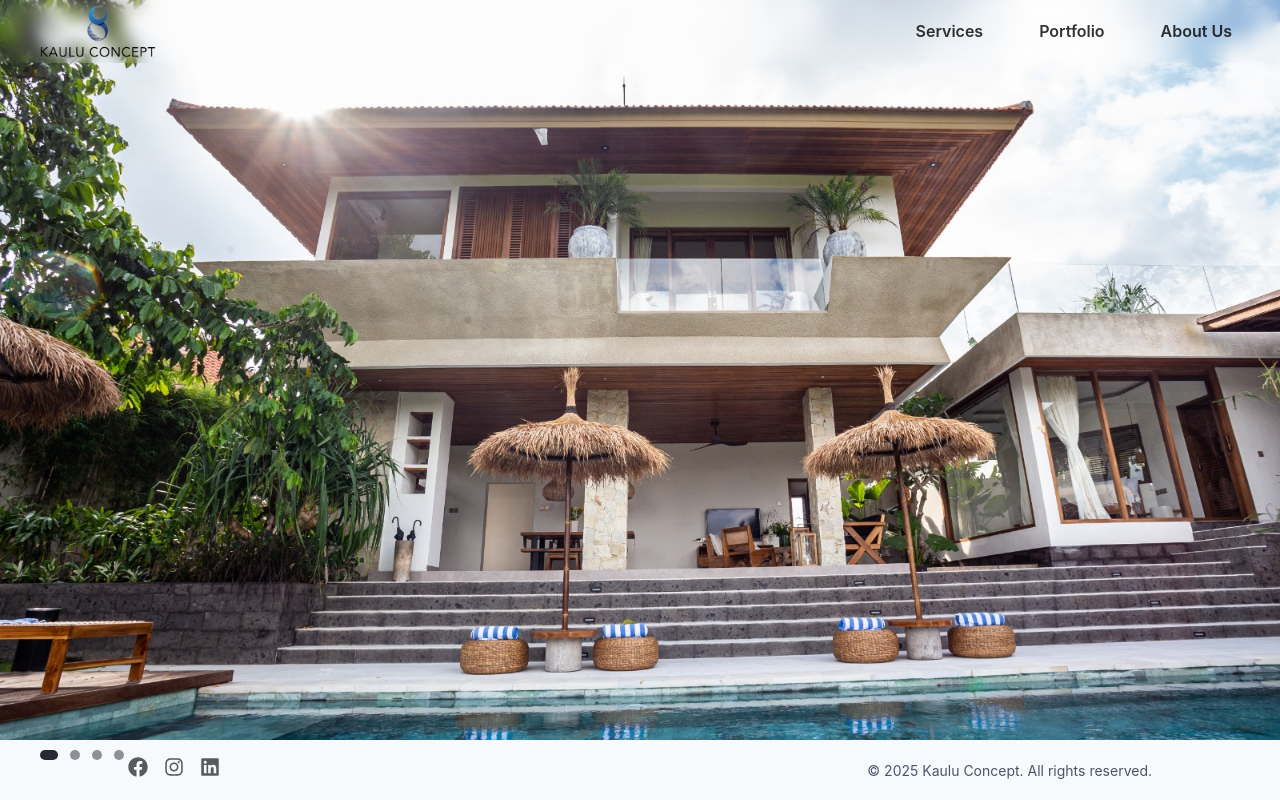
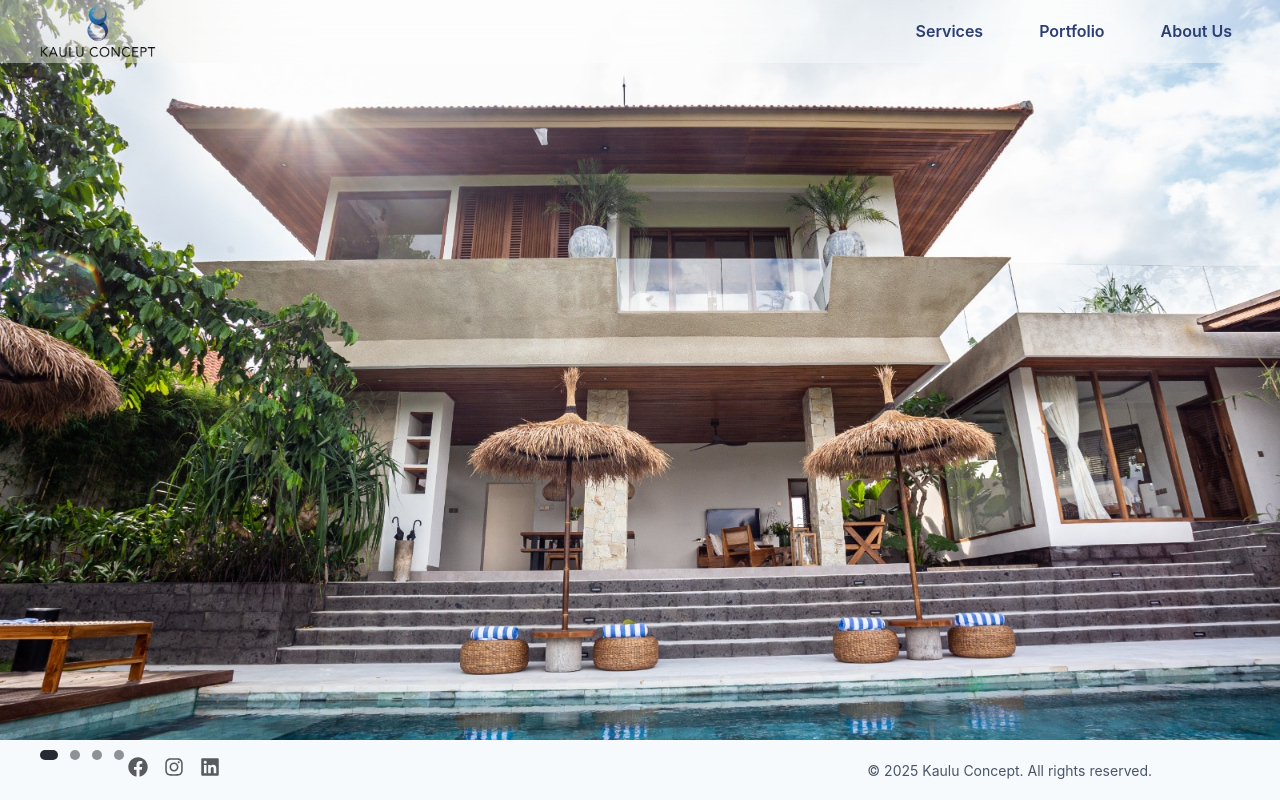
Before and after one commit to BriyanSitinjak/kaulu-concept, a Next.js app: page / in a window 1280 px wide. Shown: the top 800 px of the page. Built offline with nearby package versions, Linux system fonts and the light colour scheme.

Commit message:
add background color on header

```diff
--- a/src/components/common/Header/Header.tsx
+++ b/src/components/common/Header/Header.tsx
@@ -36,7 +36,8 @@ export default function Header() {
         right={0}
         w="100%"
         zIndex={1000}
-        backdropFilter="blur(8px)"
+        backdropFilter="blur(80px)"
+        background="whiteAlpha.500"
         borderColor="gray.700"
         transform={showHeader ? "translateY(0)" : "translateY(-100%)"}
         transition="transform 0.3s ease-in-out"
@@ -81,7 +82,7 @@ export default function Header() {
                 as={Link}
                 href={item.href}
                 variant="ghost"
-                color="blackAlpha.800"
+                color="#2C3F75"
                 fontSize="md"
                 _hover={{ bg: "rgba(255, 255, 255, 0.1)" }}
               >
@@ -135,7 +136,7 @@ export default function Header() {
               as={Link}
               href={item.href}
               variant="ghost"
-              color="black"
+              color="#2C3F75"
               fontSize="lg"
               justifyContent="flex-start"
               _hover={{ bg: "rgba(255, 255, 255, 0.1)" }}
```
